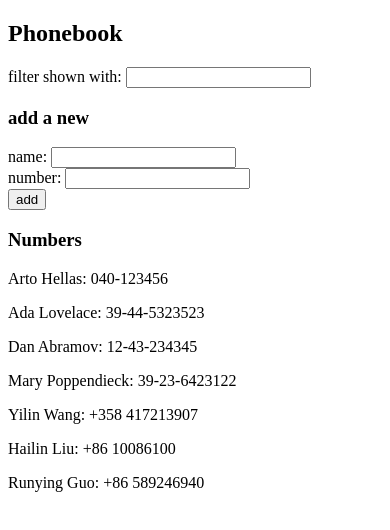
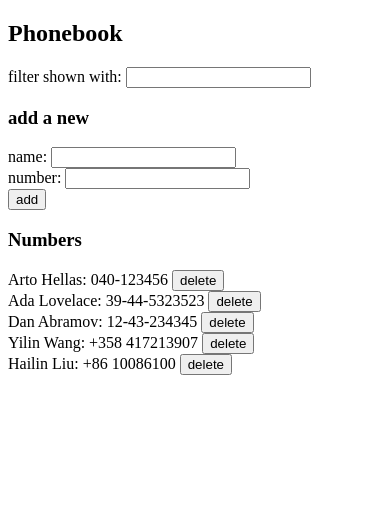
Before and after one commit to Yilin0814/fullstackopen, a React (Vite) app in the folder part2/phonebook/: page / in a window 390 px wide. Shown: the top 530 px of the page. Built offline with nearby package versions, Linux system fonts and the light colour scheme; data requests are answered from the project's data file.

Commit message:
2.14: The Phonebook step 9

```diff
--- a/part2/phonebook/db.json
+++ b/part2/phonebook/db.json
@@ -16,44 +16,31 @@
       "important": true
     }
   ],
-
   "persons": [
     {
+      "id": "1",
       "name": "Arto Hellas",
-          "number": "040-123456",
-          "id": 1
+      "number": "040-123456"
     },
     {
+      "id": "2",
       "name": "Ada Lovelace",
-          "number": "39-44-5323523",
-          "id": 2
+      "number": "39-44-5323523"
     },
     {
+      "id": "3",
       "name": "Dan Abramov",
-          "number": "12-43-234345",
-          "id": 3
+      "number": "12-43-234345"
     },
     {
-          "name": "Mary Poppendieck",
-          "number": "39-23-6423122",
-          "id": 4
-        },
-        {
-          "id": 5,
+      "id": "5",
       "name": "Yilin Wang",
       "number": "+358 417213907"
     },
     {
-          "id": 6,
+      "id": "6",
       "name": "Hailin Liu",
       "number": "+86 10086100"
-        },
-        {
-          "id": 7,
-          "name": "Runying Guo",
-          "number": "+86 589246940"
     }
   ]
-
-
 }
--- a/part2/phonebook/src/App.jsx
+++ b/part2/phonebook/src/App.jsx
@@ -31,7 +31,7 @@ const App = (props) => {
 
 
       <h3>Numbers</h3>
-      <Persons persons={persons} filterName={filterName}/>
+      <Persons persons={persons} setPersons={setPersons} filterName={filterName}/>
     </div>
   )
 }
--- a/part2/phonebook/src/components/Note.jsx
+++ /dev/null
@@ -1,7 +0,0 @@
-const Note = ({ person }) => {
-    return (
-      <p>{person.name}: {person.number}</p>
-    )
-  }
-
-  export default Note
--- a/part2/phonebook/src/components/PersonForm.jsx
+++ b/part2/phonebook/src/components/PersonForm.jsx
@@ -1,4 +1,6 @@
 import { useState } from 'react'
+import axios from 'axios'
+
 const PersonForm = (props) => {
     const persons=props.persons
     const setPersons=props.setPersons
@@ -16,10 +18,9 @@ const PersonForm = (props) => {
       setNewNumber(event.target.value)
     }
 
-
     const addPhonebook = (event) => {
       event.preventDefault()
-      const noteObject = {
+      const personObject = {
         name: newName,
         number: newNumber,
         id: String(persons.length + 1),
@@ -33,11 +34,14 @@ const PersonForm = (props) => {
         return;
       }
 
-
-      setPersons(persons.concat(noteObject))
-      setNewName('')
-      setNewNumber('')
-
+      axios
+      .post('http://localhost:3001/persons', personObject)
+      .then(response => {
+        console.log(response)
+        setPersons(persons.concat(personObject))
+        setNewName('')
+        setNewNumber('')
+      })
     }
 
     return (
--- a/part2/phonebook/src/components/Persons.jsx
+++ b/part2/phonebook/src/components/Persons.jsx
@@ -1,16 +1,36 @@
-import Note from './Note'
-
+import axios from 'axios';
 const Persons =(props) =>{
     const persons = props.persons
     const filterName = props.filterName
+    const setPersons=props.setPersons
+
     const personsToShow = filterName ===''
      ? persons
      : persons.filter(person => person.name.toLowerCase().includes(filterName.toLowerCase() ))
 
+    const deletePersonOf = (person) => {
+      if (window.confirm('Do you want to delete ' + person.name + '?')) {
+        console.log('user confirm delete.')
+        const url = `http://localhost:3001/persons/${person.id}`;
+        axios.delete(url)
+        .then(response => {
+          console.log('Person deleted:', response.data);
+          setPersons(persons.filter(p => p.id !== person.id));
+        })
+        .catch(error => {
+          console.error('There was an error deleting the person!', error);
+        });
+
+      }
+    }
+
     return(
       <div>
         {personsToShow.map(person =>
-          <Note key={person.id} person={person} />
+        <div key={person.id}>
+          <p style={{ display: 'inline'}}>{person.name}: {person.number} </p>
+          <button onClick={() => deletePersonOf(person)}>delete</button>
+        </div>
         )}
       </div>
     )
```
Lines whose indentation alone changed are shown as unchanged.
